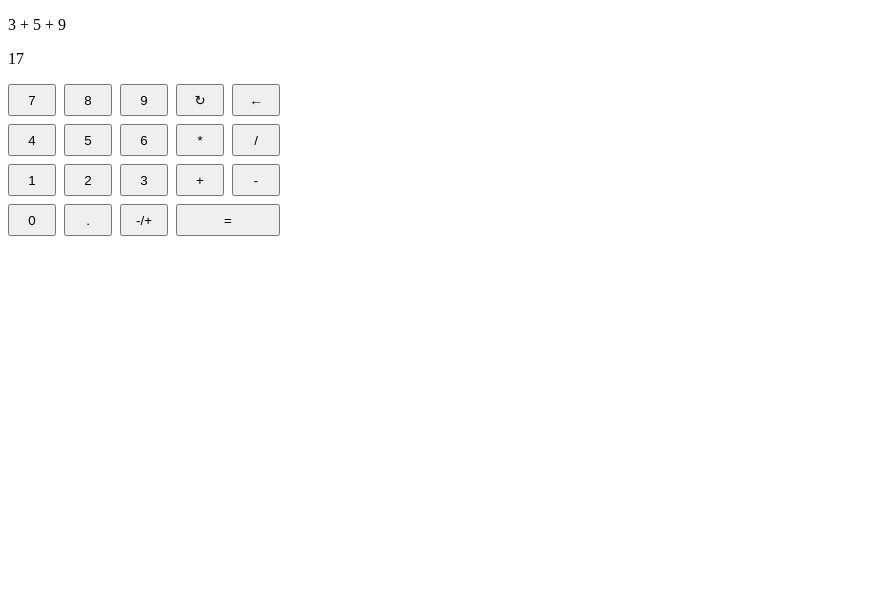
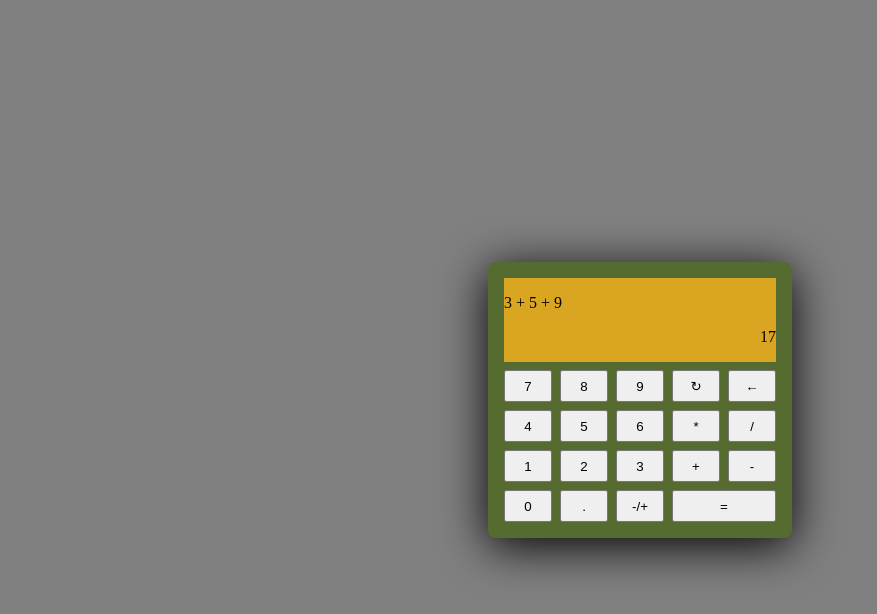
Before and after one commit to loganwoolf/odin-calc, a plain HTML site: page index.html in a window 1280 px wide. Shown: the whole page, without its empty margins (0-877 px from the left). Drawn offline with Linux system fonts and the light colour scheme.

Commit message:
create and lay out display and body

```diff
--- a/style.css
+++ b/style.css
@@ -1,3 +1,36 @@
+
+
+
+body {
+   margin: 0;
+   height: 100vh;
+   background: grey;
+   justify-content: center;
+   align-items: center;
+   display: flex;
+
+}
+#app {
+   display: grid;
+   grid-auto-rows: auto auto;
+   width: max-content;
+   gap: 0.5rem;
+   background: darkolivegreen;
+   padding: 1rem;
+   border-radius: 0.5rem;
+   box-shadow: 0 0.5rem 3rem black;
+}
+
+.display {
+   background-color: goldenrod;
+}
+.display__input {
+   text-align: left;
+}
+.display__output {
+   text-align: right;
+}
+
 .buttons {
    display: flex;
    flex-direction: row;
```
